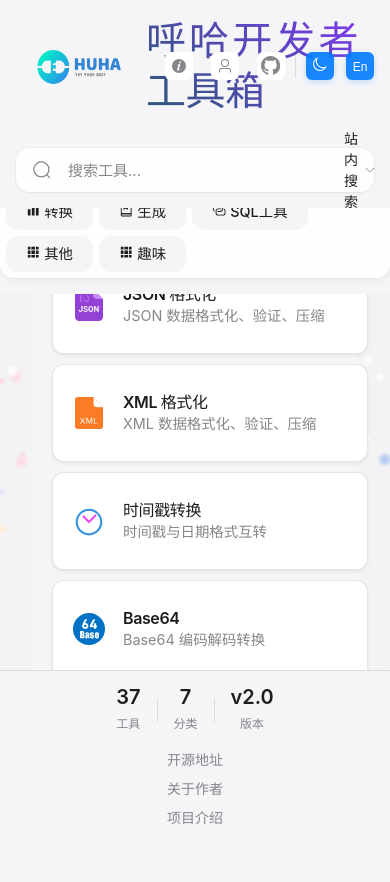
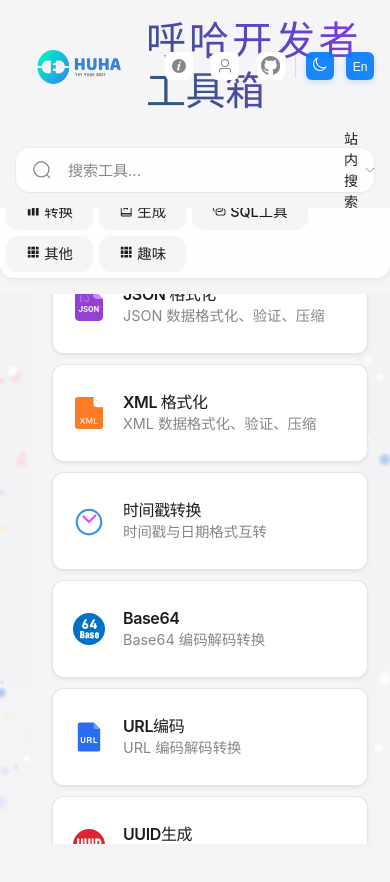
Before and after one commit to HUHAGE/coder-toolbox, a Vue app: page / in a window 390 px wide. Shown: the top 882 px of the page. Built offline with nearby package versions, Linux system fonts and the light colour scheme.

Commit message:
移动端兼容

```diff
--- a/src/pages/Home.vue
+++ b/src/pages/Home.vue
@@ -2067,12 +2067,13 @@
   height: 70px; /* 从100px改为70px */
 }
 
+/* 修改统计信息模块的样式 */
 .stats-section {
   position: fixed;
   bottom: 0;
   left: 0;
   right: 0;
-  z-index: 99; /* 降低统计区域的层级，确保在最小化工具栏下方 */
+  z-index: 99;
   background: var(--bg-primary);
   border-top: 1px solid var(--border-color);
   padding: 1rem 0;
@@ -2080,6 +2081,30 @@
   -webkit-backdrop-filter: blur(10px);
 }
 
+/* 在移动端隐藏统计区域 */
+@media (max-width: 768px) {
+  .stats-section {
+    display: none;
+  }
+
+  .stats-placeholder {
+    display: none;
+  }
+
+  /* 调整工具滚动容器的底部间距 */
+  .tools-scroll-container {
+    bottom: 0;
+    padding-bottom: 1rem;
+  }
+
+  /* 当有最小化工具时的底部间距 */
+  .tools-scroll-container.has-minimized-tools {
+    bottom: 70px;
+    padding-bottom: calc(70px + 1rem);
+  }
+}
+
+/* 保持其他样式不变 */
 .stats-container {
   max-width: 1200px;
   margin: 0 auto;
```
